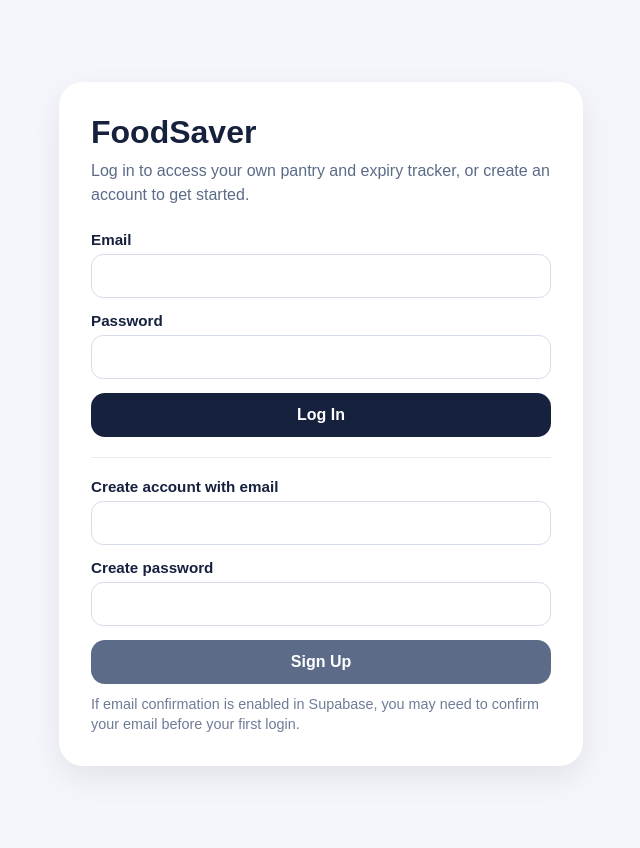
After one commit to hparrey/grocery-expiry-app, a FastAPI app: template ios-app/templates/login.html in a window 1280 px wide. The commit adds this page. Shown: the whole page, without its empty margins (319-959 px from the left). Run offline with FastAPI, Linux system fonts and the light colour scheme; the template is opened without the code that fills it, so the values that code supplies are empty; parts of the project's set-up code (start-up, migrations or seed data) failed here and were passed over.

Commit message:
Fix login auth flow, add Gemini OCR endpoint

````diff
--- /dev/null
+++ b/ios-app/generate_secret.py
@@ -0,0 +1,5 @@
+import secrets
+
+# Generate a secure 32-byte random string
+session_secret = secrets.token_urlsafe(32)
+print(session_secret)
--- a/ios-app/main.py
+++ b/ios-app/main.py
@@ -1,104 +1,124 @@
-from datetime import date, datetime, timedelta
+from datetime import date, datetime
 from pathlib import Path
-from typing import List
+import io
 import json
 import os
-import io
+from typing import Optional
 
+from dotenv import load_dotenv
 from fastapi import FastAPI, Form, Request, File, UploadFile
 from fastapi.responses import JSONResponse, RedirectResponse
 from fastapi.staticfiles import StaticFiles
 from fastapi.templating import Jinja2Templates
+from starlette.middleware.sessions import SessionMiddleware
 from PIL import Image
-import google.generativeai as genai
+import google.genai as genai
+from supabase import create_client, Client
+
+# Load environment variables from .env file
+load_dotenv()
 
 BASE_DIR = Path(__file__).resolve().parent
 
+# FastAPI setup
 app = FastAPI(title="FoodSaver for Students")
+app.add_middleware(
+    SessionMiddleware,
+    secret_key=os.getenv("SESSION_SECRET", "dev-secret-change-me"),
+    same_site="lax",
+    https_only=False,
+    max_age=14 * 24 * 60 * 60,  # 14 days
+)
 
+# Static file serving
 app.mount("/static", StaticFiles(directory=BASE_DIR / "static"), name="static")
 templates = Jinja2Templates(directory=str(BASE_DIR / "templates"))
 
 # -------------------------
-# In-memory pantry storage
+# Env / Clients
 # -------------------------
-pantry_items: List[dict] = [
-    {
-        "id": 1,
-        "name": "Milk",
-        "category": "Dairy",
-        "expiration_date": str(date.today()),
-        "used": False,
-    },
-    {
-        "id": 2,
-        "name": "Eggs",
-        "category": "Protein",
-        "expiration_date": str(date.today() + timedelta(days=3)),
-        "used": False,
-    },
-    {
-        "id": 3,
-        "name": "Spinach",
-        "category": "Produce",
-        "expiration_date": str(date.today() + timedelta(days=2)),
-        "used": False,
-    },
-]
+SUPABASE_URL = os.getenv("SUPABASE_URL")
+SUPABASE_ANON_KEY = os.getenv("SUPABASE_ANON_KEY")
+GEMINI_API_KEY = os.getenv("GEMINI_API_KEY")
+
+if not SUPABASE_URL or not SUPABASE_ANON_KEY:
+    raise RuntimeError("Missing SUPABASE_URL or SUPABASE_ANON_KEY in .env")
+
+# Initialize the generative model with the API key directly
+genai_client = genai.Client(api_key=GEMINI_API_KEY)
+
+def make_supabase() -> Client:
+    return create_client(SUPABASE_URL, SUPABASE_ANON_KEY)
 
 # -------------------------
-# Gemini setup
+# Auth helpers
 # -------------------------
-genai_client = None
-if os.getenv("GEMINI_API_KEY"):
-    genai.configure(api_key=os.getenv("GEMINI_API_KEY"))
-    genai_client = genai.GenerativeModel("gemini-3-flash-preview")
+def get_session_tokens(request: Request) -> tuple[Optional[str], Optional[str]]:
+    access_token = request.session.get("access_token")
+    refresh_token = request.session.get("refresh_token")
+    return access_token, refresh_token
+
+def set_session_tokens(request: Request, access_token: str, refresh_token: str) -> None:
+    request.session["access_token"] = access_token
+    request.session["refresh_token"] = refresh_token
+
+def clear_session_tokens(request: Request) -> None:
+    request.session.clear()
+
+def get_current_user(request: Request):
+    access_token, refresh_token = get_session_tokens(request)
+    if not access_token or not refresh_token:
+        print("[AUTH] No session tokens found.")
+        return None, None
+
+    supabase = make_supabase()
+
+    # Strategy 1: Try set_session (restores full auth state)
+    try:
+        print("[AUTH] Attempting set_session...")
+        session_resp = supabase.auth.set_session(access_token, refresh_token)
+
+        if session_resp and session_resp.session:
+            new_access = session_resp.session.access_token
+            new_refresh = session_resp.session.refresh_token
+            if new_access != access_token or new_refresh != refresh_token:
+                print("[AUTH] Tokens refreshed, updating session.")
+                set_session_tokens(request, new_access, new_refresh)
+
+            if session_resp.user:
+                print(f"[AUTH] set_session succeeded for {session_resp.user.email}")
+                return supabase, session_resp.user
+
+    except Exception as e:
+        print(f"[AUTH] set_session failed: {e}")
+
+    # Strategy 2: Try get_user with the access token directly
+    try:
+        print("[AUTH] Trying get_user with access token directly...")
+        supabase2 = make_supabase()
+        user_response = supabase2.auth.get_user(access_token)
+        if user_response and user_response.user:
+            # The access token is still valid even if set_session failed
+            # Set up postgrest auth so DB queries work
+            supabase2.postgrest.auth(access_token)
+            print(f"[AUTH] get_user succeeded for {user_response.user.email}")
+            return supabase2, user_response.user
+    except Exception as e2:
+        print(f"[AUTH] get_user with token also failed: {e2}")
+
+    # Both strategies failed — now clear the session
+    print("[AUTH] All auth strategies failed. Clearing session.")
+    clear_session_tokens(request)
+    return None, None
+
+def require_user(request: Request):
+    supabase, user = get_current_user(request)
+    if not user:
+        return None, None
+    return supabase, user
 
 # -------------------------
-# Image → Date + Category
-# -------------------------
-@app.post("/extract-date/")
-async def extract_date(file: UploadFile = File(...)):
-    try:
-        if genai_client is None:
-            return {"error": "Gemini API key not configured."}
-
-        image_bytes = await file.read()
-        image = Image.open(io.BytesIO(image_bytes))
-
-        # Single call (faster + better)
-        response = genai_client.generate_content([
-            """Return ONLY JSON in this format:
-            {
-              "expiration_date": "MM-DD-YYYY",
-              "product_type": "Dairy | Meat | Produce | Snack | Beverage | Frozen | Pantry | Unknown"
-            }
-            """,
-            image
-        ])
-
-        text = (response.text or "").strip()
-
-        # Try parsing JSON safely
-        try:
-            start = text.find("{")
-            end = text.rfind("}")
-            json_text = text[start:end + 1] if start != -1 else text
-            parsed = json.loads(json_text)
-
-            return {
-                "expiration_date": parsed.get("expiration_date", ""),
-                "product_type": parsed.get("product_type", "Unknown")
-            }
-
-        except Exception:
-            return {"error": "Failed to parse Gemini response", "raw": text}
-
-    except Exception as e:
-        return {"error": str(e)}
-
-# -------------------------
-# Utility Functions
+# Pantry helpers
 # -------------------------
 def parse_date(value: str) -> date:
     return datetime.strptime(value, "%Y-%m-%d").date()
@@ -116,12 +136,35 @@ def get_status_label(value: str) -> str:
 
 def serialize_item(item: dict) -> dict:
     result = dict(item)
-    result["days_left"] = days_until_expiration(item["expiration_date"])
-    result["status"] = get_status_label(item["expiration_date"])
+    exp = str(result["expiration_date"])
+    result["days_left"] = days_until_expiration(exp)
+    result["status"] = get_status_label(exp)
     return result
 
-def get_summary() -> dict:
-    active_items = [item for item in pantry_items if not item["used"]]
+def get_active_items(supabase: Client, user_id: str) -> list[dict]:
+    response = (
+        supabase.table("pantry_items")
+        .select("*")
+        .eq("user_id", user_id)
+        .eq("used", False)
+        .order("expiration_date")
+        .execute()
+    )
+
+    items = [serialize_item(item) for item in (response.data or [])]
+    items.sort(key=lambda x: x["days_left"])
+    return items
+
+def get_summary(supabase: Client, user_id: str) -> dict:
+    response = (
+        supabase.table("pantry_items")
+        .select("*")
+        .eq("user_id", user_id)
+        .execute()
+    )
+
+    all_items = response.data or []
+    active_items = [item for item in all_items if not item["used"]]
 
     expiring_soon = [
         item for item in active_items
@@ -129,7 +172,7 @@ def get_summary() -> dict:
     ]
 
     saved_count = len([
-        item for item in pantry_items
+        item for item in all_items
         if item["used"] and days_until_expiration(item["expiration_date"]) >= 0
     ])
 
@@ -145,11 +188,6 @@ def get_summary() -> dict:
         "expired_count": expired_count,
     }
 
-def get_active_items() -> list[dict]:
-    items = [serialize_item(item) for item in pantry_items if not item["used"]]
-    items.sort(key=lambda x: x["days_left"])
-    return items
-
 # -------------------------
 # Suggestions
 # -------------------------
@@ -163,17 +201,17 @@ def fallback_suggestions(active_items: list[dict]) -> list[dict]:
     return [
         {
             "name": "Quick Stir Fry",
-            "description": "Use your most urgent ingredients first.",
+            "description": "A quick one-pan meal that helps you use your most urgent ingredients first. It is a simple way to turn vegetables and other pantry items into something warm, filling, and easy for a busy night.",
             "matches": urgent_items[:3] if urgent_items else all_items[:3],
         },
         {
             "name": "Pantry Bowl",
-            "description": "Simple meal using what you already have.",
+            "description": "A flexible meal made from ingredients you already have at home, so you do not need much extra planning. It is a practical way to combine grains, produce, and protein into something easy and satisfying.",
             "matches": all_items[:3],
         },
         {
             "name": "Use-It-Up Scramble",
-            "description": "Combine items that are close to expiring.",
+            "description": "A quick scramble that is perfect for combining ingredients that are close to expiring. It gives you an easy, low-effort meal while helping reduce food waste and clear out the fridge.",
             "matches": urgent_items[:2] + all_items[:1] if urgent_items else all_items[:3],
         },
     ]
@@ -201,77 +239,259 @@ def get_ai_suggestions(active_items: list[dict]) -> list[dict]:
     if genai_client is None:
         return fallback_suggestions(active_items)
 
+    # Only send item names and days_left to save tokens
+    simple_items = [{"name": item["name"], "days_left": item["days_left"]} for item in active_items]
+
     try:
-        response = genai_client.generate_content(
-            f"""
-Suggest exactly 3 simple student meals using:
-{json.dumps(active_items)}
+        response = genai_client.models.generate_content(
+            model="gemini-2.5-flash",
+            contents=f"""
+Suggest exactly 3 simple student meals using these pantry items:
+{json.dumps(simple_items)}
 
-Return ONLY JSON array.
+Return ONLY a JSON array in this exact format:
+[
+  {{
+    "name": "Recipe name",
+    "description": "A slightly detailed 1-2 sentence description that sounds natural, practical, and helpful. Do not make it too short or vague.",
+    "matches": ["ingredient1", "ingredient2"]
+  }}
+]
 """
         )
 
+        print(f"[SUGGESTIONS] Gemini response: {response.text[:200]}")
         parsed = json.loads(extract_json_block(response.text or ""))
         return parsed[:3] if parsed else fallback_suggestions(active_items)
 
-    except Exception:
+    except Exception as e:
+        print(f"[SUGGESTIONS] Gemini failed: {e}")
         return fallback_suggestions(active_items)
 
 # -------------------------
-# Routes
+# Auth routes
+# -------------------------
+@app.get("/login")
+def login_page(request: Request):
+    if get_current_user(request)[1]:
+        return RedirectResponse(url="/", status_code=303)
+
+    return templates.TemplateResponse(
+        "login.html",
+        {
+            "request": request,
+            "error": request.query_params.get("error", ""),
+            "message": request.query_params.get("message", ""),
+        },
+    )
+
+@app.post("/signup")
+def signup(
+    request: Request,
+    email: str = Form(...),
+    password: str = Form(...),
+):
+    try:
+        supabase = make_supabase()
+        result = supabase.auth.sign_up(
+            {
+                "email": email.strip(),
+                "password": password,
+            }
+        )
+
+        if result and result.session:
+            set_session_tokens(
+                request,
+                result.session.access_token,
+                result.session.refresh_token,
+            )
+            return RedirectResponse(url="/", status_code=303)
+
+        return RedirectResponse(
+            url="/login?message=Account created. Check your email to confirm before logging in.",
+            status_code=303,
+        )
+
+    except Exception as e:
+        return RedirectResponse(
+            url=f"/login?error={str(e)}",
+            status_code=303,
+        )
+
+@app.post("/login")
+def login(request: Request, email: str = Form(...), password: str = Form(...)):
+    try:
+        supabase = make_supabase()
+        result = supabase.auth.sign_in_with_password(
+            {"email": email.strip(), "password": password},
+        )
+
+        if not result or not result.session:
+            print("[LOGIN] sign_in_with_password returned no session.")
+            return RedirectResponse(
+                url="/login?error=Invalid login credentials",
+                status_code=303,
+            )
+
+        print(f"[LOGIN] Login successful for {email.strip()}")
+        set_session_tokens(request, result.session.access_token, result.session.refresh_token)
+
+        # Verify tokens were stored
+        print(f"[LOGIN] Session access_token stored: {'access_token' in request.session}")
+        print(f"[LOGIN] Session refresh_token stored: {'refresh_token' in request.session}")
+
+        return RedirectResponse(url="/", status_code=303)
+
+    except Exception as e:
+        print(f"[LOGIN] Exception during login: {e}")
+        return RedirectResponse(url=f"/login?error={str(e)}", status_code=303)
+
+@app.post("/logout")
+def logout(request: Request):
+    supabase, _ = get_current_user(request)
+    try:
+        if supabase:
+            supabase.auth.sign_out()
+    except Exception:
+        pass
+
+    clear_session_tokens(request)
+    return RedirectResponse(url="/login?message=Logged out.", status_code=303)
+
+# -------------------------
+# Main app routes
 # -------------------------
 @app.get("/")
 def home(request: Request):
-    items = get_active_items()
+    print(f"[HOME] Session keys: {list(request.session.keys())}")
+    print(f"[HOME] Has access_token: {'access_token' in request.session}")
+
+    supabase, user = require_user(request)
+    if not user:
+        print("[HOME] No authenticated user. Redirecting to /login.")
+        return RedirectResponse(url="/login", status_code=303)
+
+    print(f"[HOME] Rendering home for {user.email}")
+    items = get_active_items(supabase, user.id)
+    summary = get_summary(supabase, user.id)
+    suggestions = get_ai_suggestions(items)
 
     return templates.TemplateResponse(
-        request=request,
-        name="index.html",
-        context={
+        "index.html",
+        {
+            "request": request,
             "items": items,
-            "summary": get_summary(),
-            "suggestions": get_ai_suggestions(items),
+            "summary": summary,
+            "suggestions": suggestions,
             "today": str(date.today()),
+            "user_email": user.email,
         },
     )
 
 @app.post("/add")
 def add_item(
+    request: Request,
     name: str = Form(...),
     category: str = Form(...),
     expiration_date: str = Form(...),
     custom_category: str = Form(""),
 ):
+    supabase, user = require_user(request)
+    if not user:
+        return RedirectResponse(url="/login", status_code=303)
+
     if category.lower() == "other" and custom_category.strip():
         category = custom_category.strip()
 
-    next_id = max([item["id"] for item in pantry_items], default=0) + 1
-
-    pantry_items.append({
-        "id": next_id,
-        "name": name.strip(),
-        "category": category.strip(),
-        "expiration_date": expiration_date,
-        "used": False,
-    })
+    supabase.table("pantry_items").insert(
+        {
+            "user_id": user.id,
+            "name": name.strip(),
+            "category": category.strip(),
+            "expiration_date": expiration_date,
+            "used": False,
+        }
+    ).execute()
 
     return RedirectResponse(url="/", status_code=303)
 
 @app.post("/use/{item_id}")
-def mark_used(item_id: int):
-    for item in pantry_items:
-        if item["id"] == item_id:
-            item["used"] = True
-            break
+def mark_used(request: Request, item_id: int):
+    supabase, user = require_user(request)
+    if not user:
+        return RedirectResponse(url="/login", status_code=303)
+
+    supabase.table("pantry_items").update(
+        {"used": True}
+    ).eq("id", item_id).eq("user_id", user.id).execute()
 
     return RedirectResponse(url="/", status_code=303)
 
 @app.get("/api/items")
-def api_items():
-    items = get_active_items()
+def api_items(request: Request):
+    supabase, user = require_user(request)
+    if not user:
+        return JSONResponse({"error": "Unauthorized"}, status_code=401)
 
-    return JSONResponse({
-        "items": items,
-        "summary": get_summary(),
-        "suggestions": get_ai_suggestions(items),
-    })
+    items = get_active_items(supabase, user.id)
+
+    return JSONResponse(
+        {
+            "items": items,
+            "summary": get_summary(supabase, user.id),
+            "suggestions": get_ai_suggestions(items),
+            "user_email": user.email,
+        }
+    )
+# Add this route to your main.py (put it after the auth routes and before the main app routes)
+
+@app.post("/extract-date/")
+async def extract_date(request: Request, file: UploadFile = File(...)):
+    supabase, user = require_user(request)
+    if not user:
+        return JSONResponse({"error": "Unauthorized"}, status_code=401)
+
+    try:
+        image_bytes = await file.read()
+        image = Image.open(io.BytesIO(image_bytes))
+
+        response = genai_client.models.generate_content(
+            model="gemini-2.0-flash",
+            contents=[
+                image,
+                """Look at this image of a food product label. Extract the following:
+
+1. The expiration date (look for "EXP", "EXPIRY DATE", "BEST BY", "BEST BEFORE", "USE BY", "SELL BY", or any date printed on the label).
+   Return it in MM-DD-YYYY format.
+
+2. The product type/category. Classify it as one of: Produce, Dairy, Protein, Grains, Frozen, Snacks, Beverages, Canned Goods, Condiments, or Other.
+
+Return ONLY a JSON object in this exact format with no other text:
+{"expiration_date": "MM-DD-YYYY", "product_type": "Category"}
+
+If you cannot find an expiration date, use null for that field.
+If you cannot determine the product type, use null for that field."""
+            ]
+        )
+
+        result_text = response.text.strip()
+        if result_text.startswith("```"):
+            lines = result_text.splitlines()
+            result_text = "\n".join(lines[1:-1]).strip()
+
+        parsed = json.loads(result_text)
+        return JSONResponse(parsed)
+
+    except json.JSONDecodeError as e:
+        print(f"[OCR] JSON parse error: {e}")
+        return JSONResponse({"expiration_date": None, "product_type": None})
+    except Exception as e:
+        error_str = str(e)
+        print(f"[OCR] Error: {error_str}")
+        if "429" in error_str or "RESOURCE_EXHAUSTED" in error_str:
+            return JSONResponse(
+                {"error": "AI rate limit reached. Please wait a minute and try again, or enter the date manually."},
+                status_code=429,
+            )
+        return JSONResponse({"error": error_str}, status_code=500)
--- /dev/null
+++ b/ios-app/templates/login.html
@@ -0,0 +1,149 @@
+<!DOCTYPE html>
+<html lang="en">
+<head>
+  <meta charset="UTF-8" />
+  <meta name="viewport" content="width=device-width, initial-scale=1.0" />
+  <title>Login | FoodSaver</title>
+  <style>
+    body {
+      font-family: Arial, sans-serif;
+      background: #f4f6fb;
+      margin: 0;
+      padding: 0;
+      color: #16213e;
+    }
+
+    .page {
+      min-height: 100vh;
+      display: flex;
+      align-items: center;
+      justify-content: center;
+      padding: 24px;
+    }
+
+    .card {
+      width: 100%;
+      max-width: 460px;
+      background: white;
+      border-radius: 24px;
+      padding: 32px;
+      box-shadow: 0 12px 32px rgba(0,0,0,0.08);
+    }
+
+    h1 {
+      margin: 0 0 8px;
+      font-size: 2rem;
+    }
+
+    p.sub {
+      margin: 0 0 24px;
+      color: #5b6b88;
+      line-height: 1.5;
+    }
+
+    .notice {
+      border-radius: 12px;
+      padding: 12px 14px;
+      margin-bottom: 16px;
+      font-size: 0.95rem;
+    }
+
+    .notice.error {
+      background: #ffe5e5;
+      color: #8a1f1f;
+    }
+
+    .notice.message {
+      background: #e8f3ff;
+      color: #1f4d8a;
+    }
+
+    .section {
+      margin-top: 20px;
+      padding-top: 20px;
+      border-top: 1px solid #e8ecf3;
+    }
+
+    label {
+      display: block;
+      margin-bottom: 6px;
+      font-weight: 600;
+      font-size: 0.95rem;
+    }
+
+    input {
+      width: 100%;
+      padding: 12px 14px;
+      margin-bottom: 14px;
+      border: 1px solid #d6dce8;
+      border-radius: 12px;
+      font-size: 1rem;
+      box-sizing: border-box;
+    }
+
+    button {
+      width: 100%;
+      border: none;
+      border-radius: 14px;
+      padding: 13px 16px;
+      font-size: 1rem;
+      font-weight: 700;
+      cursor: pointer;
+      background: #16213e;
+      color: white;
+    }
+
+    button.secondary {
+      background: #5b6b88;
+    }
+
+    .small {
+      color: #6f7c96;
+      font-size: 0.9rem;
+      margin-top: 10px;
+      line-height: 1.4;
+    }
+  </style>
+</head>
+<body>
+  <div class="page">
+    <div class="card">
+      <h1>FoodSaver</h1>
+      <p class="sub">Log in to access your own pantry and expiry tracker, or create an account to get started.</p>
+
+      {% if error %}
+        <div class="notice error">{{ error }}</div>
+      {% endif %}
+
+      {% if message %}
+        <div class="notice message">{{ message }}</div>
+      {% endif %}
+
+      <form method="POST" action="/login">
+        <label for="login-email">Email</label>
+        <input id="login-email" type="email" name="email" required />
+
+        <label for="login-password">Password</label>
+        <input id="login-password" type="password" name="password" required />
+
+        <button type="submit">Log In</button>
+      </form>
+
+      <div class="section">
+        <form method="POST" action="/signup">
+          <label for="signup-email">Create account with email</label>
+          <input id="signup-email" type="email" name="email" required />
+
+          <label for="signup-password">Create password</label>
+          <input id="signup-password" type="password" name="password" required />
+
+          <button class="secondary" type="submit">Sign Up</button>
+        </form>
+        <div class="small">
+          If email confirmation is enabled in Supabase, you may need to confirm your email before your first login.
+        </div>
+      </div>
+    </div>
+  </div>
+</body>
+</html>
````
Also changed, not shown: ios-app/templates/index.html (+18 -24 lines), 1 other file.
